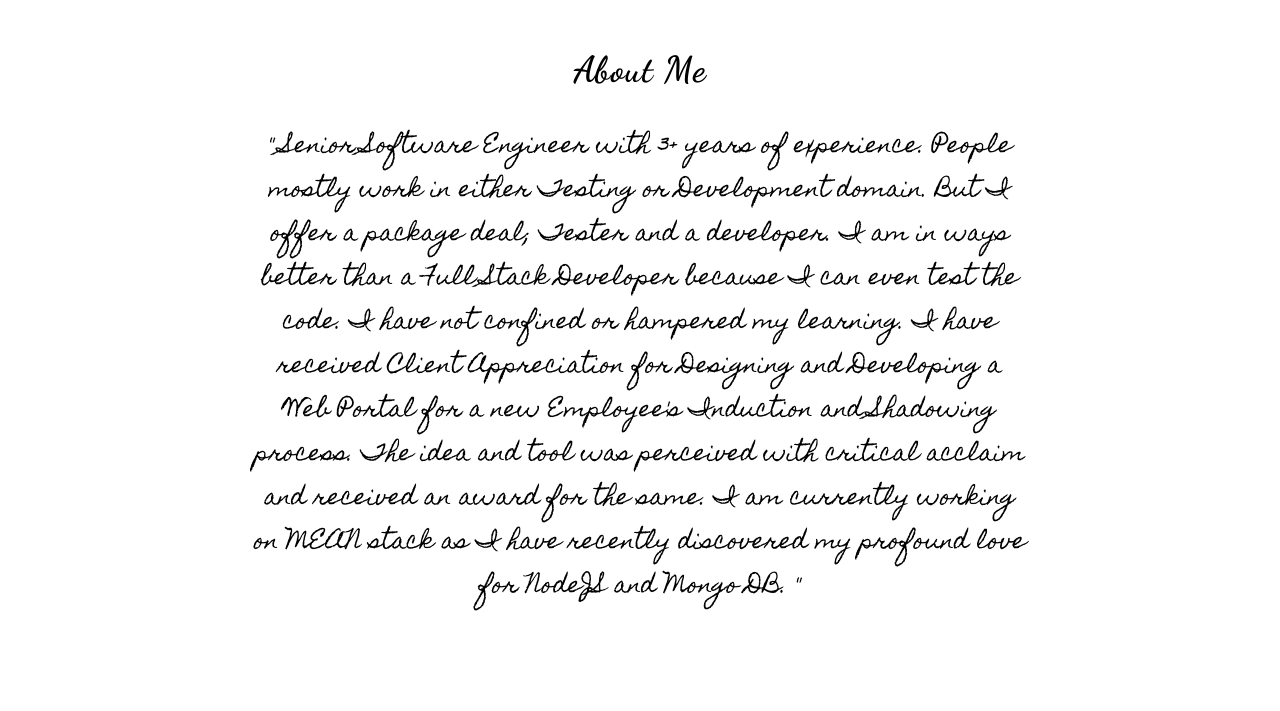
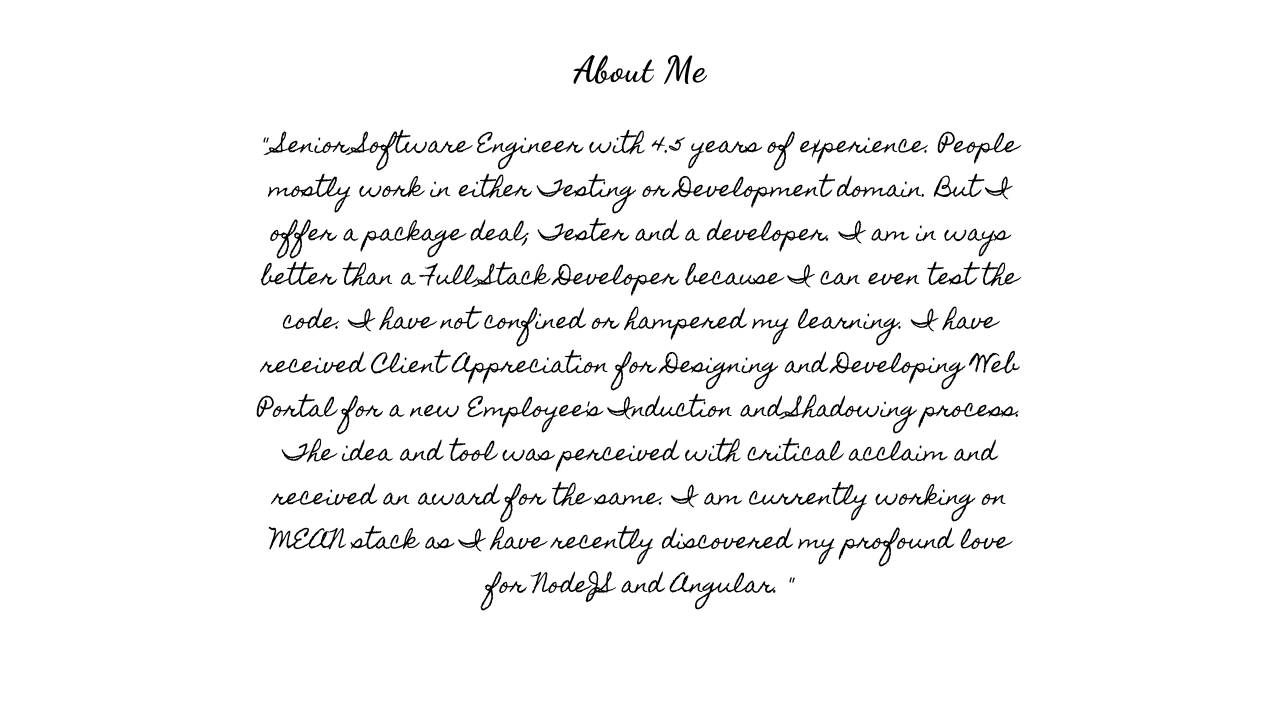
Before and after one commit to Shashank143s/portfolio, a website: page index.html in a window 1280 px wide. Shown: the part 860-1571 px from the top of the page. Drawn offline with nearby package versions, Linux system fonts and the light colour scheme; some packages are replaced by stand-ins of ours; a web font is replaced by a local one.

Commit message:
Update index.html

```diff
--- a/index.html
+++ b/index.html
@@ -265,7 +265,7 @@
         <div class="row">
             <div class="col-lg-8 col-lg-offset-2">
                 <h1>About Me</h1>
-                <p id="aboutContent">" Senior Software Engineer with 3+ years of experience. People mostly work in either Testing or Development domain. But I offer a package deal; Tester and a developer. I am in ways better than a Full Stack Developer because I can even test the code. I have not confined or hampered my learning. I have received Client Appreciation for Designing and Developing a Web Portal for a new Employee's Induction and Shadowing process. The idea and tool was perceived with critical acclaim and received an award for the same. I am currently working on MEAN stack as I have recently discovered my profound love for NodeJS and Mongo DB. "</p>
+                <p id="aboutContent">" Senior Software Engineer with 4.5 years of experience. People mostly work in either Testing or Development domain. But I offer a package deal; Tester and a developer. I am in ways better than a Full Stack Developer because I can even test the code. I have not confined or hampered my learning. I have received Client Appreciation for Designing and Developing  Web Portal for a new Employee's Induction and Shadowing process. The idea and tool was perceived with critical acclaim and received an award for the same. I am currently working on MEAN stack as I have recently discovered my profound love for NodeJS and Angular. "</p>
             </div>
         </div>
     </section>
```
